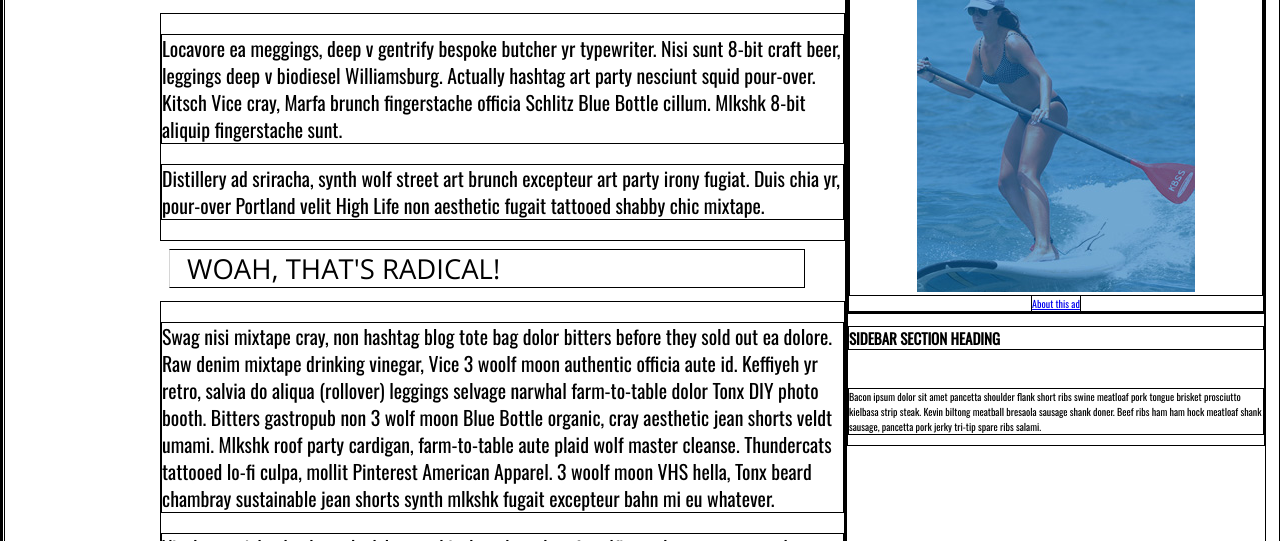
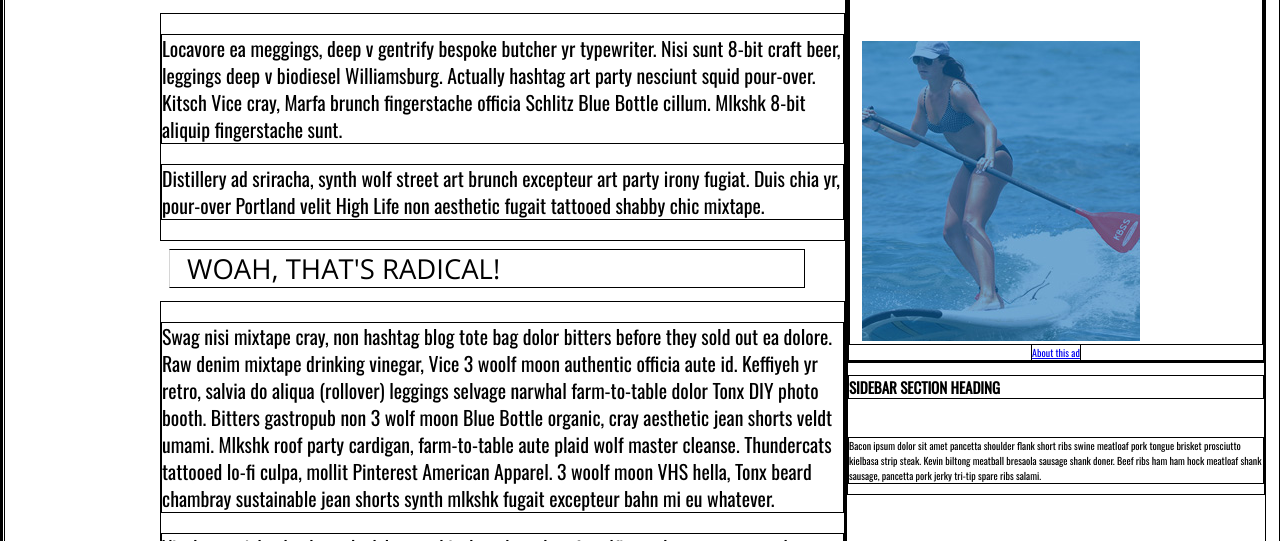
Before and after one commit to robertfine4631/Surf-and-Paddle-Website-A3-, a plain HTML site: page index.html in a window 1280 px wide. Shown: the part 753-1294 px from the top of the page. Drawn offline with nearby package versions, Linux system fonts and the light colour scheme.

Commit message:
adjusted ad picture

```diff
--- a/index.html
+++ b/index.html
@@ -71,7 +71,7 @@
       <!-- Advertisement -->
       <div class="adContainer">
         <div class="ad">
-          <img src="ad.jpg">
+          <img src="ad.jpg" class="ad1">
         </div>
         <a href="#" class="adLink">About this ad</a>
       </div>
--- a/main.css
+++ b/main.css
@@ -105,9 +105,6 @@ blockquote {
   font-size: 1em;
 }
 
-.adContainer {
-  text-align: center;
-}
 
 .avatar1 {
   text-align: left;
@@ -155,6 +152,19 @@ blockquote {
   line-height: 1;
 }
 
+/*ad*/
+.adContainer {
+  text-align: center;
+}
+
+.ad1 {
+  margin-top: 49px;
+  margin-bottom: 0;
+  padding-right: 110px;
+  padding-top: 0;
+}
+
+
 .bottom {
   background-color: #083451;
   height: 548px;
```
